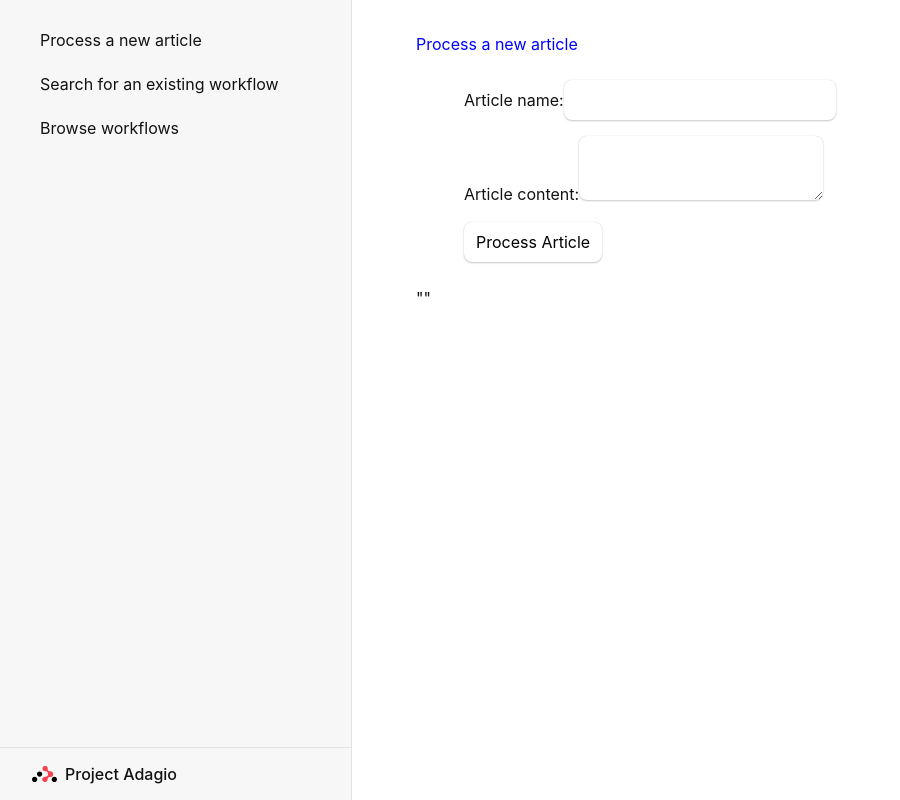
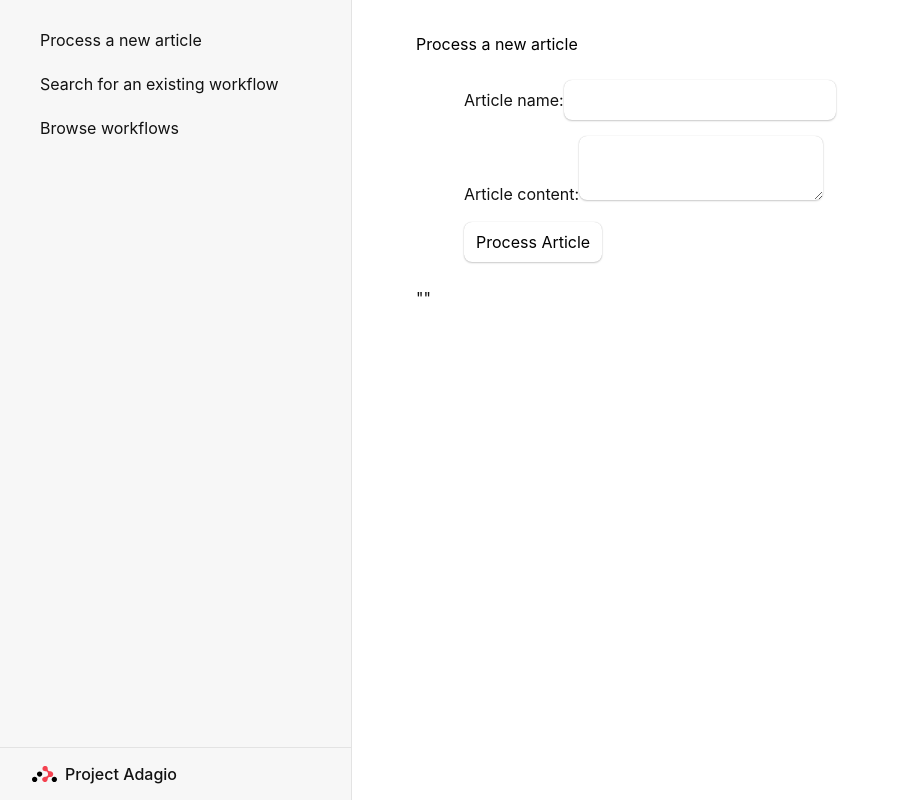
Before and after one commit to AlfredAria/Adagio, a React (Create React App) app in the folder adagiostackserver/web/: page /process-article in a window 1280 px wide. Shown: the whole page, without its empty margins (0-900 px from the left). Built offline with nearby package versions, Linux system fonts and the light colour scheme.

Commit message:
turn text to black

```diff
--- a/adagiostackserver/web/src/ProcessArticle.css
+++ b/adagiostackserver/web/src/ProcessArticle.css
@@ -3,7 +3,7 @@
 }
 
 .title {
-    color: blue;
+    color: black;
 }
 
 .process-form {
```
